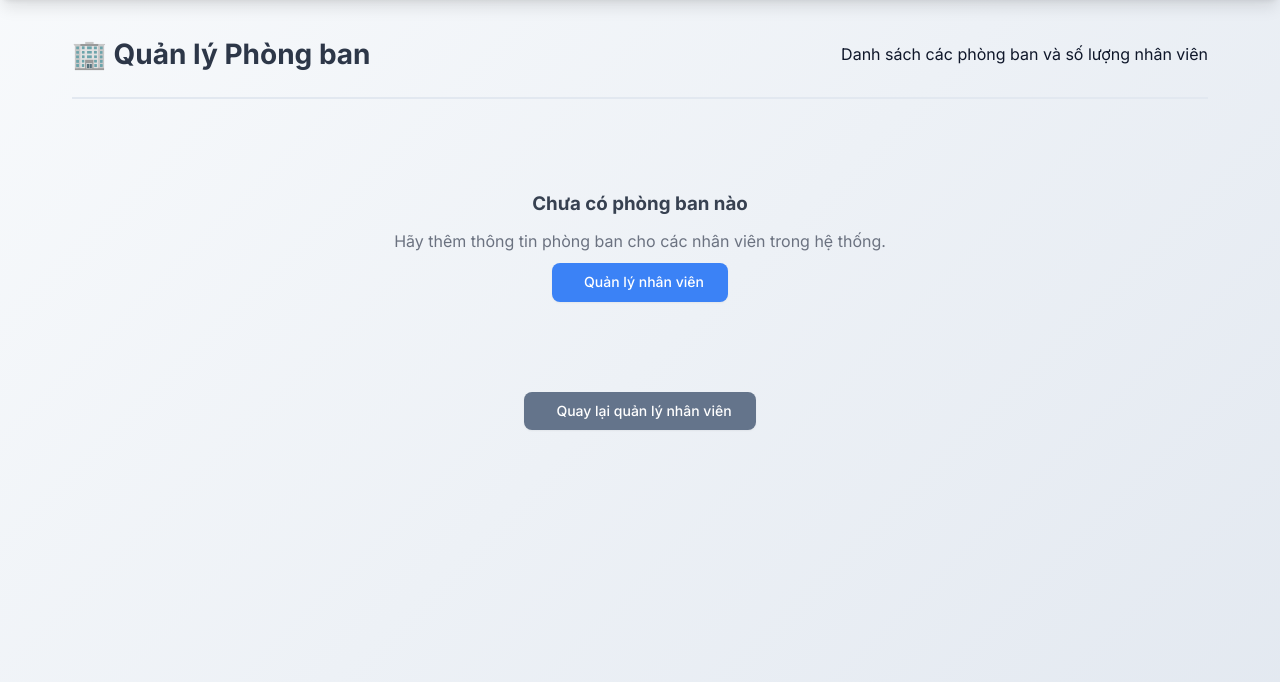
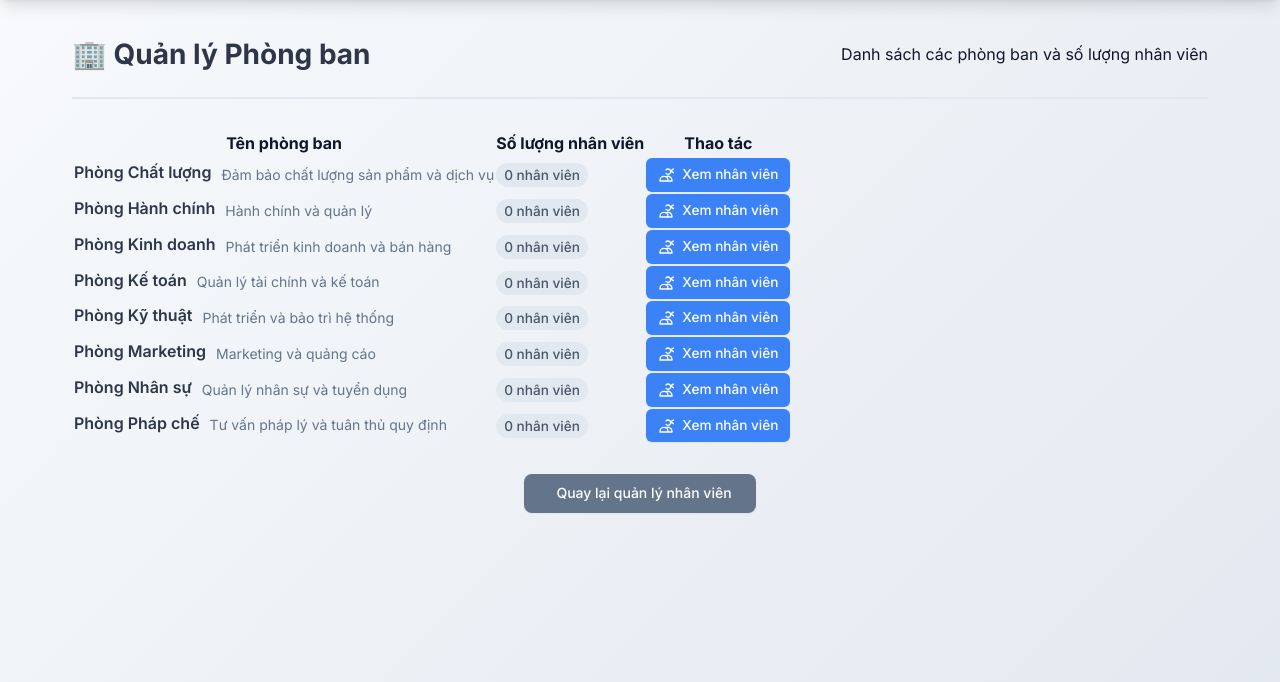
Before and after one commit to dungnt1702/NOV-RECO, a Django app: page /users/departments/ in a window 1280 px wide. Shown: the part 64-746 px from the top of the page. Run offline with Django 5.2, Linux system fonts and the light colour scheme; a user stored in the database is signed in; data comes from the database, SQL or seed files in the repository; some libraries are stand-ins or nearby versions.

Commit message:
feat: Add Department model and integrate with User management
- Create Department model with name, description, and manager fields
- Update User model to use ForeignKey relationship with Department
- Add Department admin interface with employee count
- Update User forms to use ModelChoiceField for department selection
- Create sample departments management command
- Update department list view to use Department model
- Add department filter to user list view
- Update templates to display department information
- Create migration to handle existing department data
- Add 8 sample departments with descriptions

```diff
--- a/templates/users/department_list.html
+++ b/templates/users/department_list.html
@@ -30,7 +30,10 @@
                         <tr>
                             <td>
                                 <div class="dept-info">
-                                    <span class="dept-name">{{ dept.department }}</span>
+                                    <span class="dept-name">{{ dept.name }}</span>
+                                    {% if dept.description %}
+                                        <small class="dept-description">{{ dept.description }}</small>
+                                    {% endif %}
                                 </div>
                             </td>
                             <td>
@@ -38,8 +41,11 @@
                             </td>
                             <td>
                                 <div class="action-buttons">
-                                    <a href="/users/?department={{ dept.department }}" class="btn btn-sm btn-primary">
-                                        <i class="fas fa-users"></i> Xem nhân viên
+                                    <a href="/users/?department={{ dept.id }}" class="btn btn-sm btn-primary">
+                                        <svg class="w-4 h-4" fill="none" stroke="currentColor" viewBox="0 0 24 24">
+                                            <path stroke-linecap="round" stroke-linejoin="round" stroke-width="2" d="M12 4.354a4 4 0 110 5.292M15 21H3v-1a6 6 0 0112 0v1zm0 0h6v-1a6 6 0 00-9-5.197m13.5-9a2.5 2.5 0 11-5 0 2.5 2.5 0 015 0z"></path>
+                                        </svg>
+                                        Xem nhân viên
                                     </a>
                                 </div>
                             </td>
@@ -50,12 +56,25 @@
             </div>
         {% else %}
             <div class="empty-state">
-                <i class="fas fa-building"></i>
+                <svg class="w-16 h-16 mx-auto mb-4 text-gray-400" fill="none" stroke="currentColor" viewBox="0 0 24 24">
+                    <path stroke-linecap="round" stroke-linejoin="round" stroke-width="2" d="M19 21V5a2 2 0 00-2-2H7a2 2 0 00-2 2v16m14 0h2m-2 0h-5m-9 0H3m2 0h5M9 7h1m-1 4h1m4-4h1m-1 4h1m-5 10v-5a1 1 0 011-1h2a1 1 0 011 1v5m-4 0h4"></path>
+                </svg>
                 <h3>Chưa có phòng ban nào</h3>
-                <p>Hãy thêm thông tin phòng ban cho các nhân viên trong hệ thống.</p>
-                <a href="/users/" class="btn btn-primary">
-                    <i class="fas fa-plus"></i> Quản lý nhân viên
-                </a>
+                <p>Hãy tạo dữ liệu mẫu cho phòng ban hoặc thêm thông tin phòng ban cho các nhân viên trong hệ thống.</p>
+                <div class="mt-4 space-x-2">
+                    <a href="/admin/users/department/add/" class="btn btn-primary">
+                        <svg class="w-4 h-4" fill="none" stroke="currentColor" viewBox="0 0 24 24">
+                            <path stroke-linecap="round" stroke-linejoin="round" stroke-width="2" d="M12 6v6m0 0v6m0-6h6m-6 0H6"></path>
+                        </svg>
+                        Tạo phòng ban
+                    </a>
+                    <a href="/users/" class="btn btn-outline">
+                        <svg class="w-4 h-4" fill="none" stroke="currentColor" viewBox="0 0 24 24">
+                            <path stroke-linecap="round" stroke-linejoin="round" stroke-width="2" d="M12 4.354a4 4 0 110 5.292M15 21H3v-1a6 6 0 0112 0v1zm0 0h6v-1a6 6 0 00-9-5.197m13.5-9a2.5 2.5 0 11-5 0 2.5 2.5 0 015 0z"></path>
+                        </svg>
+                        Quản lý nhân viên
+                    </a>
+                </div>
             </div>
         {% endif %}
     </div>
@@ -77,6 +96,14 @@
 .dept-name {
     font-weight: 600;
     color: #2d3748;
+    display: block;
+    margin-bottom: 4px;
+}
+
+.dept-description {
+    color: #64748b;
+    font-size: 0.875rem;
+    display: block;
 }
 
 .user-count {
--- a/users/models.py
+++ b/users/models.py
@@ -1,5 +1,40 @@
 from django.db import models
 from django.contrib.auth.models import AbstractUser
+
+
+# Department Model
+class Department(models.Model):
+    name = models.CharField(
+        max_length=100,
+        unique=True,
+        help_text="Tên phòng ban"
+    )
+    description = models.TextField(
+        blank=True,
+        help_text="Mô tả phòng ban"
+    )
+    manager = models.ForeignKey(
+        'User',
+        on_delete=models.SET_NULL,
+        null=True,
+        blank=True,
+        related_name='managed_departments',
+        help_text="Trưởng phòng ban"
+    )
+    created_at = models.DateTimeField(auto_now_add=True)
+    updated_at = models.DateTimeField(auto_now=True)
+
+    class Meta:
+        verbose_name = "Phòng ban"
+        verbose_name_plural = "Phòng ban"
+        ordering = ['name']
+
+    def __str__(self):
+        return self.name
+
+    @property
+    def employee_count(self):
+        return self.employees.count()
 
 
 # User Roles
@@ -20,8 +55,13 @@
     phone = models.CharField(
         max_length=15, blank=True, help_text="Số điện thoại"
     )
-    department = models.CharField(
-        max_length=100, blank=True, help_text="Phòng ban"
+    department = models.ForeignKey(
+        Department,
+        on_delete=models.SET_NULL,
+        null=True,
+        blank=True,
+        related_name='employees',
+        help_text="Phòng ban"
     )
     employee_id = models.CharField(
         max_length=20, blank=True, unique=True, help_text="Mã nhân viên"
--- a/users/views.py
+++ b/users/views.py
@@ -9,7 +9,7 @@
 from rest_framework.response import Response
 from rest_framework import status
 
-from .models import User, UserRole
+from .models import User, UserRole, Department
 from django.db.models import Count
 from .forms import UserCreateForm, UserUpdateForm
 from .serializers import (
@@ -25,8 +25,9 @@
     """Trang danh sách người dùng cho Admin"""
     search_query = request.GET.get("search", "")
     role_filter = request.GET.get("role", "")
+    department_filter = request.GET.get("department", "")
 
-    users = User.objects.all().order_by('username')
+    users = User.objects.all().select_related('department').order_by('username')
 
     if search_query:
         users = users.filter(
@@ -40,6 +41,9 @@
     if role_filter:
         users = users.filter(role=role_filter)
 
+    if department_filter:
+        users = users.filter(department_id=department_filter)
+
     # Pagination
     paginator = Paginator(users, 20)
     page_number = request.GET.get("page")
@@ -49,7 +53,9 @@
         "page_obj": page_obj,
         "search_query": search_query,
         "role_filter": role_filter,
+        "department_filter": department_filter,
         "role_choices": UserRole.choices,
+        "departments": Department.objects.all().order_by('name'),
     }
     return render(request, "users/user_list.html", context)
 
@@ -124,10 +130,10 @@
 @admin_required
 def department_list_view(request):
     """Trang quản lý phòng ban"""
-    # Lấy danh sách các phòng ban từ users
-    departments = User.objects.exclude(department__isnull=True).exclude(department__exact='').values('department').annotate(
-        user_count=Count('id')
-    ).order_by('department')
+    # Lấy danh sách các phòng ban từ model Department
+    departments = Department.objects.all().annotate(
+        user_count=Count('employees')
+    ).order_by('name')
 
     context = {
         "departments": departments,
```
Also changed, not shown: templates/users/user_list.html (+15 -1 lines), users/admin.py (+22 -1 lines), users/forms.py (+7 -3 lines), users/management/commands/create_sample_departments.py (added, +77 -0 lines), data/db.sqlite3, users/management/__init__.py (added), users/management/commands/__init__.py (added), users/migrations/0002_department_data_migration.py (added).
